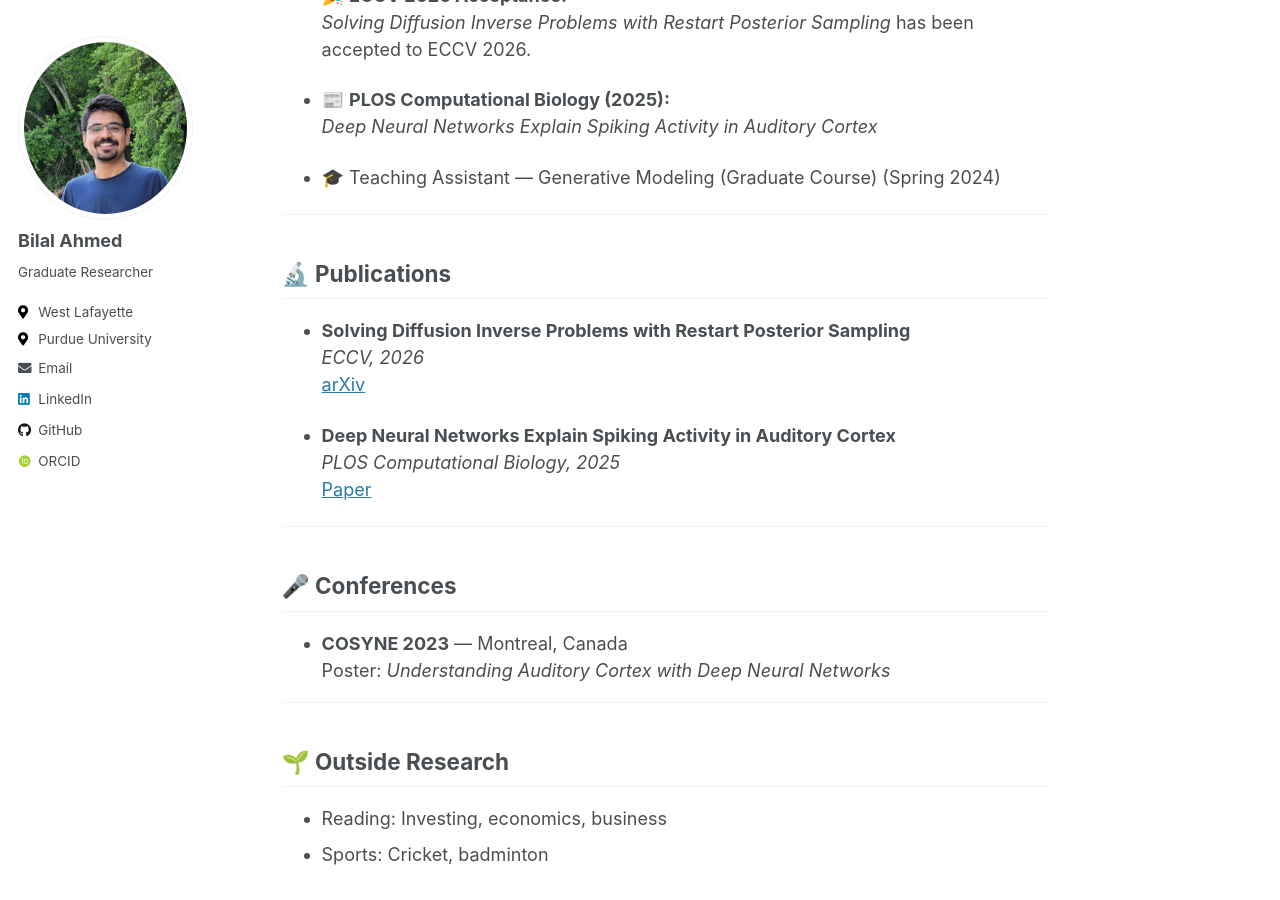
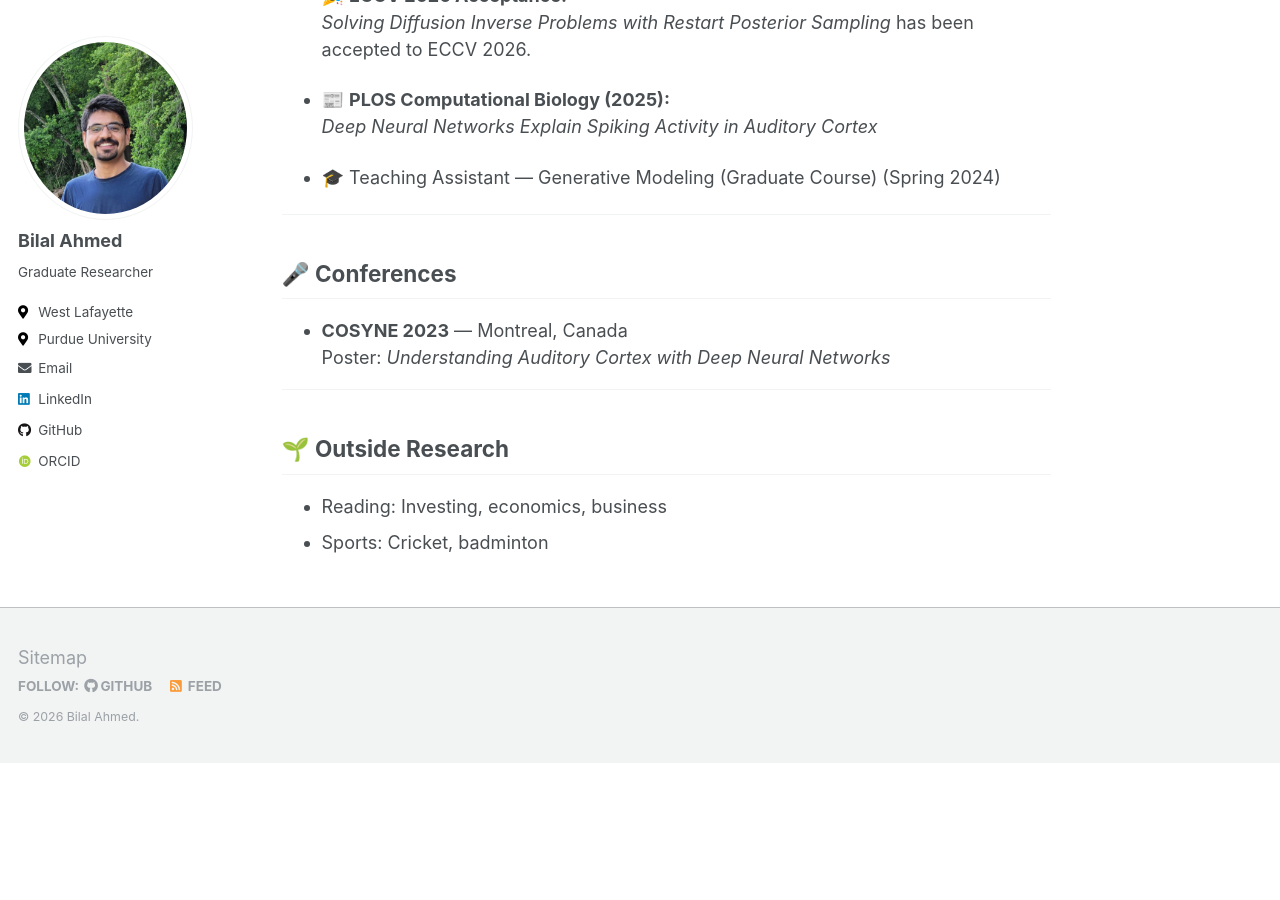
Before and after one commit to bilalhsp/bilalhsp.github.io, a Jekyll site: the page built from _pages/home.md, in a window 1280 px wide and 900 px high, scrolled down 848 px. Built offline with Jekyll 4.4.1, drawn with Linux system fonts in a browser that asks for light colours; some web fonts are replaced; after the commit the page ends 1611 px from its top, so only the background shows below that.

Commit message:
Remove Publications section from home.md
Removed the Publications section from the home page.

```diff
--- a/_pages/home.md
+++ b/_pages/home.md
@@ -30,18 +30,6 @@ I am interested in probabilistic generative modeling, inverse problems, and comp
   *Deep Neural Networks Explain Spiking Activity in Auditory Cortex*
 
 - 🎓 Teaching Assistant — Generative Modeling (Graduate Course) (Spring 2024)
-
----
-
-## 🔬 Publications
-
-- **Solving Diffusion Inverse Problems with Restart Posterior Sampling**
-  *ECCV, 2026*
-  [arXiv](https://arxiv.org/abs/2511.20705)
-
-- **Deep Neural Networks Explain Spiking Activity in Auditory Cortex**
-  *PLOS Computational Biology, 2025*
-  [Paper](https://journals.plos.org/ploscompbiol/article?id=10.1371/journal.pcbi.1013334)
 
 ---
 
```
